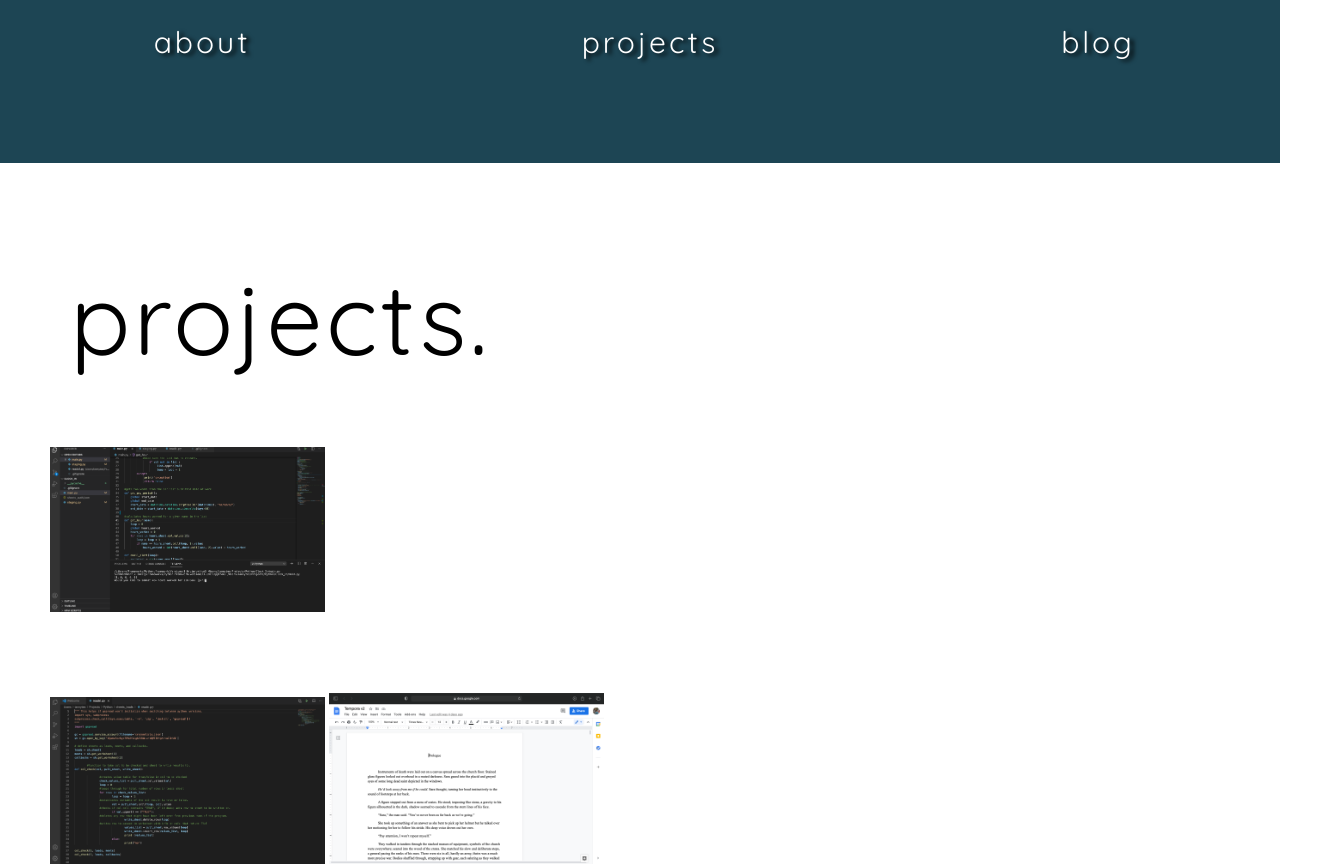
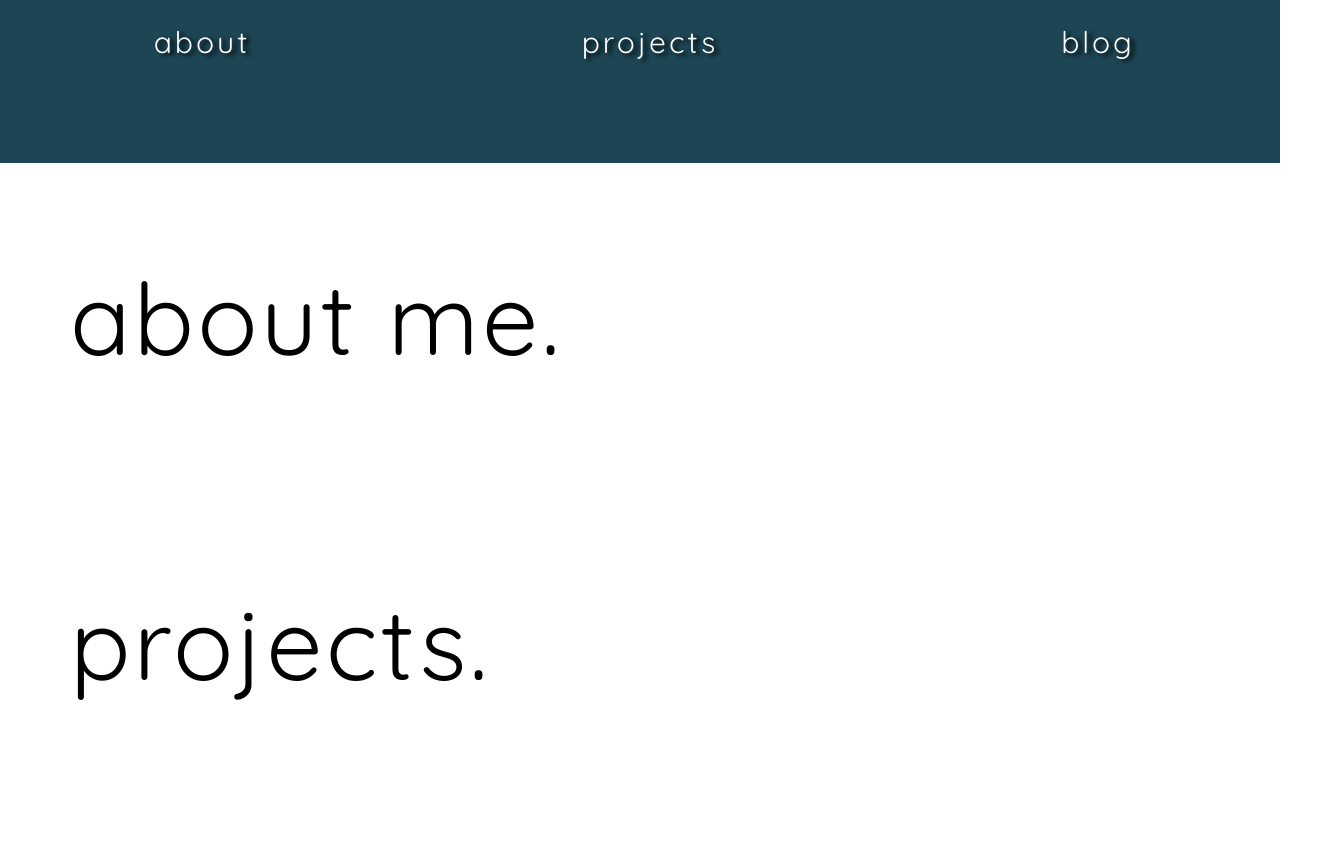
Before and after one commit to iannytes/personalWebsite, a plain HTML site: page index.html in a window 1280 px wide. Shown: the part 637-1505 px from the top of the page, 1330 px wide, since content can reach past the window. After the commit the page ends 1450 px from the top, so only its background shows below. Drawn offline with Linux system fonts and the light colour scheme.

Commit message:
got rid if pic of projects to focus on streamlining.

```diff
--- a/index.html
+++ b/index.html
@@ -14,7 +14,7 @@
 <body>
 
 <div class="full-width" id="masthead">
-<h4>Boo!</h4>
+
 <div id="landing">
 <img id="profile" src="images/profile2.png" alt="profile image">
 <div id ="heading-box">
@@ -28,18 +28,21 @@
 <div class= "header-col"id="mid-col"><h1>projects</h1></div>
 <div class= "header-col" id="right-col"> <h1>blog</h1></div>
 
-<div class = "left-aside"><h1>projects.</h1>
-<img class="photo-set" src="images/clockinn.png">
-<h3>ClockInn</h3>
-<img class="photo-set" src="images/xlread.png">
-<img class="photo-set" src="images/temporaScreen.png">
-</div>
-</div>
+<div class = "title-header"><h1>about me.</h1> </div>
+
+
+
+<div class = "title-header"><h1>projects.</h1> </div>
 
 
 
 
-</div>
+
+
+
+
+
+
 
 
 </body>
--- a/resume-style.css
+++ b/resume-style.css
@@ -1,3 +1,4 @@
+/* this loads for mobiles content and small screens */
 body{
     margin: 0;
 }
@@ -92,6 +93,7 @@ width: 30% ;
 text-align: right;
 }
 
+/* this only appears on larger screens */
 @media only screen and (min-width: 1000px){
 
 #landing{
@@ -113,15 +115,15 @@ text-align: right;
     margin-right: 50px;
     margin-top: 25px;
 }
-.left-aside{
-    width: 45%;
+.title-header{
+    width: 100%;
     height: 300px;
     background-color: white;
     float: left;
     margin-left: 50px;
     margin-top: 25px;
 }
-.left-aside h1{
+.title-header h1{
     text-align: left;
     font-size: 100px;
     letter-spacing: 3px;
```
